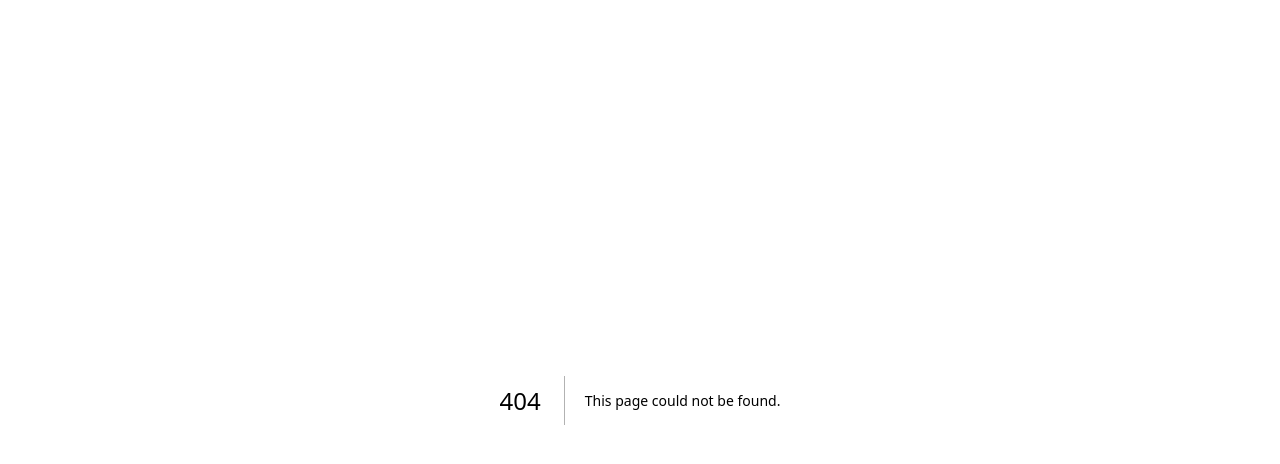
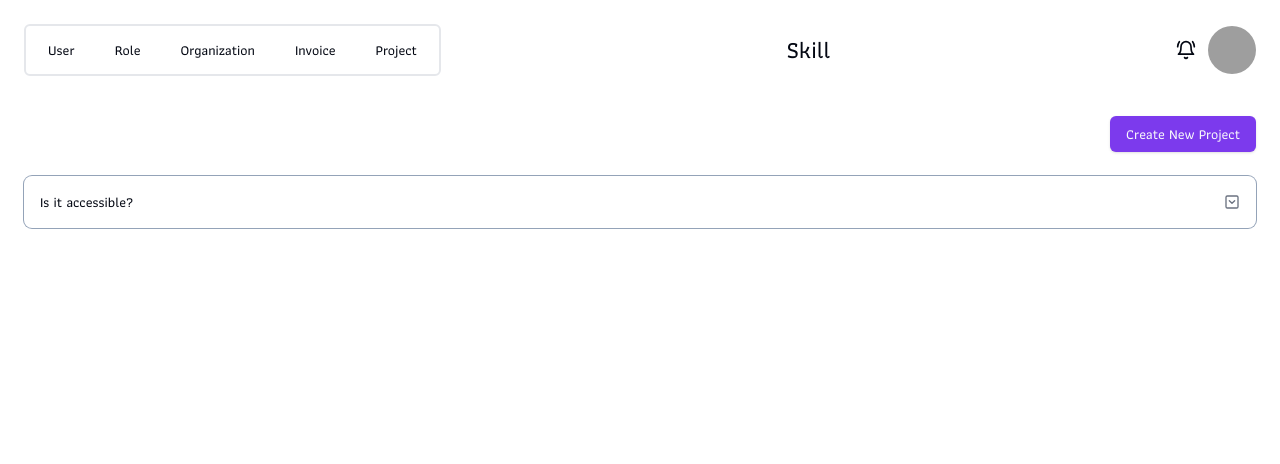
Before and after one commit to zubayerhimel/SCP, a Next.js app: page /dashboard/projects/1 in a window 1280 px wide. Before the commit this address had no page. Shown: the top 464 px of the page. Built offline with nearby package versions, Linux system fonts and the light colour scheme; grey boxes are pictures that could not be loaded.

Commit message:
feat: added accordion

```diff
--- /dev/null
+++ b/app/dashboard/projects/[slug]/page.tsx
@@ -0,0 +1,23 @@
+import { Accordion, AccordionContent, AccordionItem, AccordionTrigger } from '@/components/ui/accordion';
+import { Button } from '@/components/ui/button';
+import PageWrapper from '@/components/ui/page-wrapper';
+
+const ProjectDetails = ({ params }: { params: { slug: string } }) => {
+  return (
+    <PageWrapper>
+      <div className='flex justify-end mb-6 ml-auto'>
+        <Button>Create New Project</Button>
+      </div>
+      <div className='grid grid-cols-1'>
+        <Accordion type='single' collapsible>
+          <AccordionItem value='item-1'>
+            <AccordionTrigger>Is it accessible?</AccordionTrigger>
+            <AccordionContent>Yes. It adheres to the WAI-ARIA design pattern.</AccordionContent>
+          </AccordionItem>
+        </Accordion>
+      </div>
+    </PageWrapper>
+  );
+};
+
+export default ProjectDetails;
--- /dev/null
+++ b/components/ui/accordion.tsx
@@ -0,0 +1,40 @@
+'use client';
+
+import * as AccordionPrimitive from '@radix-ui/react-accordion';
+import { ChevronDownSquare } from 'lucide-react';
+import * as React from 'react';
+
+import { cn } from '@/lib/utils';
+
+const Accordion = AccordionPrimitive.Root;
+
+const AccordionItem = React.forwardRef<React.ElementRef<typeof AccordionPrimitive.Item>, React.ComponentPropsWithoutRef<typeof AccordionPrimitive.Item>>(({ className, ...props }, ref) => (
+  <AccordionPrimitive.Item ref={ref} className={cn('ring-1 ring-slate-400 px-4 rounded-lg', className)} {...props} />
+));
+AccordionItem.displayName = 'AccordionItem';
+
+const AccordionTrigger = React.forwardRef<React.ElementRef<typeof AccordionPrimitive.Trigger>, React.ComponentPropsWithoutRef<typeof AccordionPrimitive.Trigger>>(
+  ({ className, children, ...props }, ref) => (
+    <AccordionPrimitive.Header className='flex'>
+      <AccordionPrimitive.Trigger
+        ref={ref}
+        className={cn('flex flex-1 items-center justify-between py-4 text-sm font-medium transition-all hover:underline [&[data-state=open]>svg]:rotate-180', className)}
+        {...props}>
+        {children}
+        <ChevronDownSquare className='w-4 h-4 transition-transform duration-200 shrink-0 text-muted-foreground' />
+      </AccordionPrimitive.Trigger>
+    </AccordionPrimitive.Header>
+  )
+);
+AccordionTrigger.displayName = AccordionPrimitive.Trigger.displayName;
+
+const AccordionContent = React.forwardRef<React.ElementRef<typeof AccordionPrimitive.Content>, React.ComponentPropsWithoutRef<typeof AccordionPrimitive.Content>>(
+  ({ className, children, ...props }, ref) => (
+    <AccordionPrimitive.Content ref={ref} className={cn('overflow-hidden text-sm data-[state=closed]:animate-accordion-up data-[state=open]:animate-accordion-down', className)} {...props}>
+      <div className='pt-0 pb-4'>{children}</div>
+    </AccordionPrimitive.Content>
+  )
+);
+AccordionContent.displayName = AccordionPrimitive.Content.displayName;
+
+export { Accordion, AccordionContent, AccordionItem, AccordionTrigger };
--- a/components/ui/badge.tsx
+++ b/components/ui/badge.tsx
@@ -3,7 +3,7 @@ import { cva, type VariantProps } from 'class-variance-authority';
 
 import { cn } from '@/lib/utils';
 
-const badgeVariants = cva('inline-flex items-center rounded-md border px-2.5 py-0.5 text-xs font-semibold transition-colors focus:outline-none focus:ring-2 focus:ring-ring focus:ring-offset-2', {
+const badgeVariants = cva('inline-flex items-center rounded-md border px-4 py-0.5 text-xs font-semibold transition-colors focus:outline-none focus:ring-2 focus:ring-ring focus:ring-offset-2', {
   variants: {
     variant: {
       default: 'border-transparent bg-primary text-primary-foreground shadow hover:bg-primary/80',
--- a/components/ui/project-card.tsx
+++ b/components/ui/project-card.tsx
@@ -6,7 +6,7 @@ import { Card } from './card';
 const ProjectCard = () => {
   return (
     <Card className='p-6 ring-1 ring-purple-200'>
-      <Badge className='mb-2' variant='secondary' type='error'>
+      <Badge className='mb-2' variant='secondary' type='warning'>
         Pending
       </Badge>
       <div className='flex justify-between'>
--- a/package.json
+++ b/package.json
@@ -9,6 +9,7 @@
     "lint": "next lint"
   },
   "dependencies": {
+    "@radix-ui/react-accordion": "^1.1.2",
     "@radix-ui/react-alert-dialog": "^1.0.5",
     "@radix-ui/react-avatar": "^1.0.4",
     "@radix-ui/react-checkbox": "^1.0.4",
--- a/tailwind.config.ts
+++ b/tailwind.config.ts
@@ -4,6 +4,20 @@ const config: Config = {
   content: ['./pages/**/*.{js,ts,jsx,tsx,mdx}', './components/**/*.{js,ts,jsx,tsx,mdx}', './app/**/*.{js,ts,jsx,tsx,mdx}'],
   theme: {
     extend: {
+      keyframes: {
+        'accordion-down': {
+          from: { height: '0' },
+          to: { height: 'var(--radix-accordion-content-height)' },
+        },
+        'accordion-up': {
+          from: { height: 'var(--radix-accordion-content-height)' },
+          to: { height: '0' },
+        },
+      },
+      animation: {
+        'accordion-down': 'accordion-down 0.2s ease-out',
+        'accordion-up': 'accordion-up 0.2s ease-out',
+      },
       backgroundImage: {
         'gradient-radial': 'radial-gradient(var(--tw-gradient-stops))',
         'gradient-conic': 'conic-gradient(from 180deg at 50% 50%, var(--tw-gradient-stops))',
```
Also changed, not shown: 1 other file (tests, documents, lock files or other folders).
